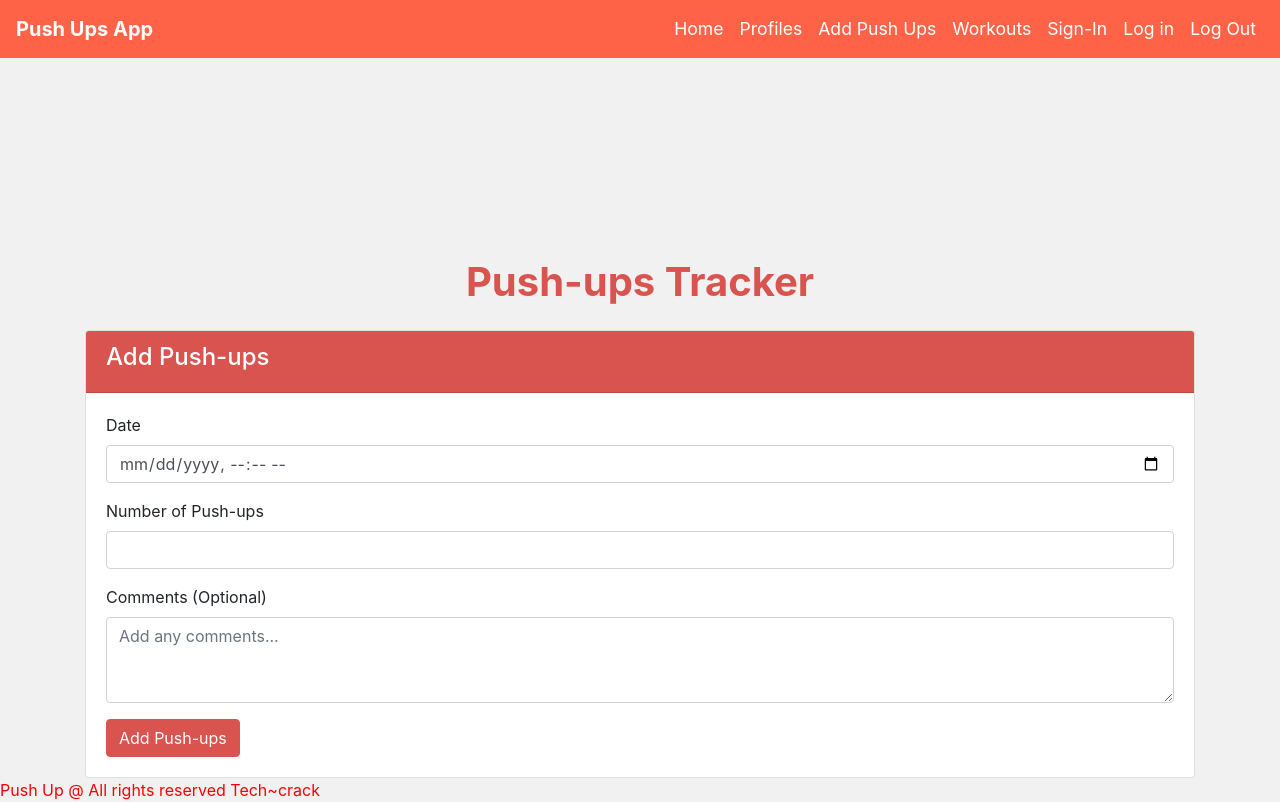
After one commit to KavinAdithya/Flask, a Flask app: page /addpushup in a window 1280 px wide. The commit adds this page. Run offline with Flask 3, Linux system fonts and the light colour scheme; the visitor is signed in with stand-in values (Sample User, id 1); some libraries are stand-ins or nearby versions.

Commit message:
Working on read and add worlout feature in push up application

```diff
--- a/WorkoutProject/main.py
+++ b/WorkoutProject/main.py
@@ -1,5 +1,6 @@
 from flask import Blueprint, render_template
 from flask_login import login_required, current_user
+
 
 main = Blueprint('main', __name__)
 
@@ -11,3 +12,13 @@ def index():
 @login_required
 def profile():
     return render_template('profiles.html', name = current_user.username)
+
+@main.route('/addpushup')
+@login_required
+def addpushup():
+    return render_template("add_pushup.html")
+
+@main.route('/listworkouts')
+@login_required
+def workouts():
+    return render_template("workouts.html")
--- /dev/null
+++ b/WorkoutProject/templates/add_pushup.html
@@ -0,0 +1,79 @@
+{% extends "index.html" %}
+{% block title %}
+Push Ups List
+{% endblock %}
+{% block style %}
+        body {
+            background-color: #f1f1f1;
+        }
+        .container {
+            margin-top: 50px;
+        }
+        h1 {
+            color: #d9534f;
+            font-weight: bold;
+        }
+        .btn-primary {
+            background-color: #d9534f;
+            border-color: #d9534f;
+        }
+        .btn-primary:hover {
+            background-color: #c9302c;
+            border-color: #ac2925;
+        }
+        .btn-warning {
+            background-color: #f0ad4e;
+            border-color: #f0ad4e;
+        }
+        .btn-warning:hover {
+            background-color: #ec971f;
+            border-color: #d58512;
+        }
+        .btn-danger {
+            background-color: #d9534f;
+            border-color: #d9534f;
+        }
+        .btn-danger:hover {
+            background-color: #c9302c;
+            border-color: #ac2925;
+        }
+        .card-header {
+            background-color: #d9534f;
+            color: white;
+        }
+        .table-striped tbody tr:nth-of-type(odd) {
+            background-color: rgba(217, 83, 79, 0.05);
+        }
+        .table-hover tbody tr:hover {
+            background-color: rgba(217, 83, 79, 0.1);
+        }
+{% endblock %}
+{% block content %}
+<div class="container">
+    <h1 class="text-center mb-4">Push-ups Tracker</h1>
+
+    <!-- Form for adding push-ups -->
+    <div class="card">
+        <div class="card-header">
+            <h4>Add Push-ups</h4>
+        </div>
+        <div class="card-body">
+            <form id="pushupForm">
+                <div class="mb-3">
+                    <label for="datetime" class="form-label">Date</label>
+                    <input type="datetime-local" name= "date" class="form-control" id="datetime" required>
+                </div>
+                <div class="mb-3">
+                    <label for="count" class="form-label">Number of Push-ups</label>
+                    <input type="number" class="form-control" id="count" min="1" name = "count" required>
+                </div>
+                <div class="mb-3">
+                    <label for="comments" class="form-label">Comments (Optional)</label>
+                    <textarea class="form-control" id="comments" rows="3" name = "comment" placeholder="Add any comments..."></textarea>
+                </div>
+                <button type="submit" class="btn btn-primary">Add Push-ups</button>
+            </form>
+        </div>
+    </div>
+    </div>
+{% endblock %}
--- a/WorkoutProject/templates/index.html
+++ b/WorkoutProject/templates/index.html
@@ -53,6 +53,12 @@
                 <a class="nav-link"  href="{{url_for('main.profile')}}">Profiles</a>
             </li>
             <li class="nav-item">
+                <a class="nav-link"  href = "{{url_for('main.addpushup')}}">Add Push Ups</a>
+            </li>
+            <li class="nav-item">
+                <a class="nav-link"  href = "{{url_for('main.workouts')}}">Workouts</a>
+            </li>
+            <li class="nav-item">
                 <a class="nav-link"  href="{{url_for('auth.signup')}}">Sign-In</a>
             </li>
             <li class="nav-item">
```
Also changed, not shown: WorkoutProject/models.py (+17 -0 lines), WorkoutProject/templates/workouts.html (added, +79 -0 lines).
